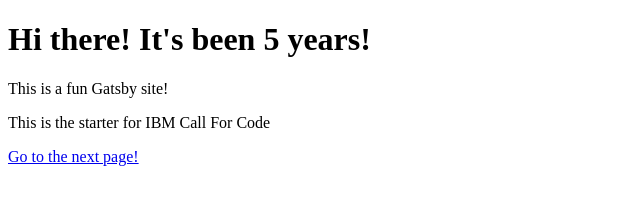
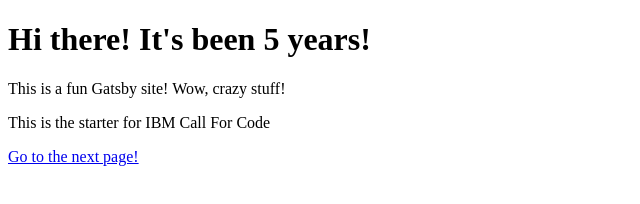
Before and after one commit to lai-joyce/JAMstack-hello-world, a Gatsby site: page / in a window 1280 px wide. Shown: the whole page, without its empty margins (0-640 px from the left). Built offline with nearby package versions, Linux system fonts and the light colour scheme; Gatsby itself is replaced by a stand-in of ours.

Commit message:
more words to index.js

```diff
--- a/src/pages/index.js
+++ b/src/pages/index.js
@@ -4,7 +4,7 @@ import Link from 'gatsby-link'
 const IndexPage = () => (
   <div>
     <h1>Hi there!  It's been 5 years!</h1>
-    <p>This is a fun Gatsby site! </p>
+    <p>This is a fun Gatsby site! Wow, crazy stuff!</p>
     <p>This is the starter for IBM Call For Code </p>
     <Link to="/page-2/">Go to the next page!</Link>
   </div>
```
